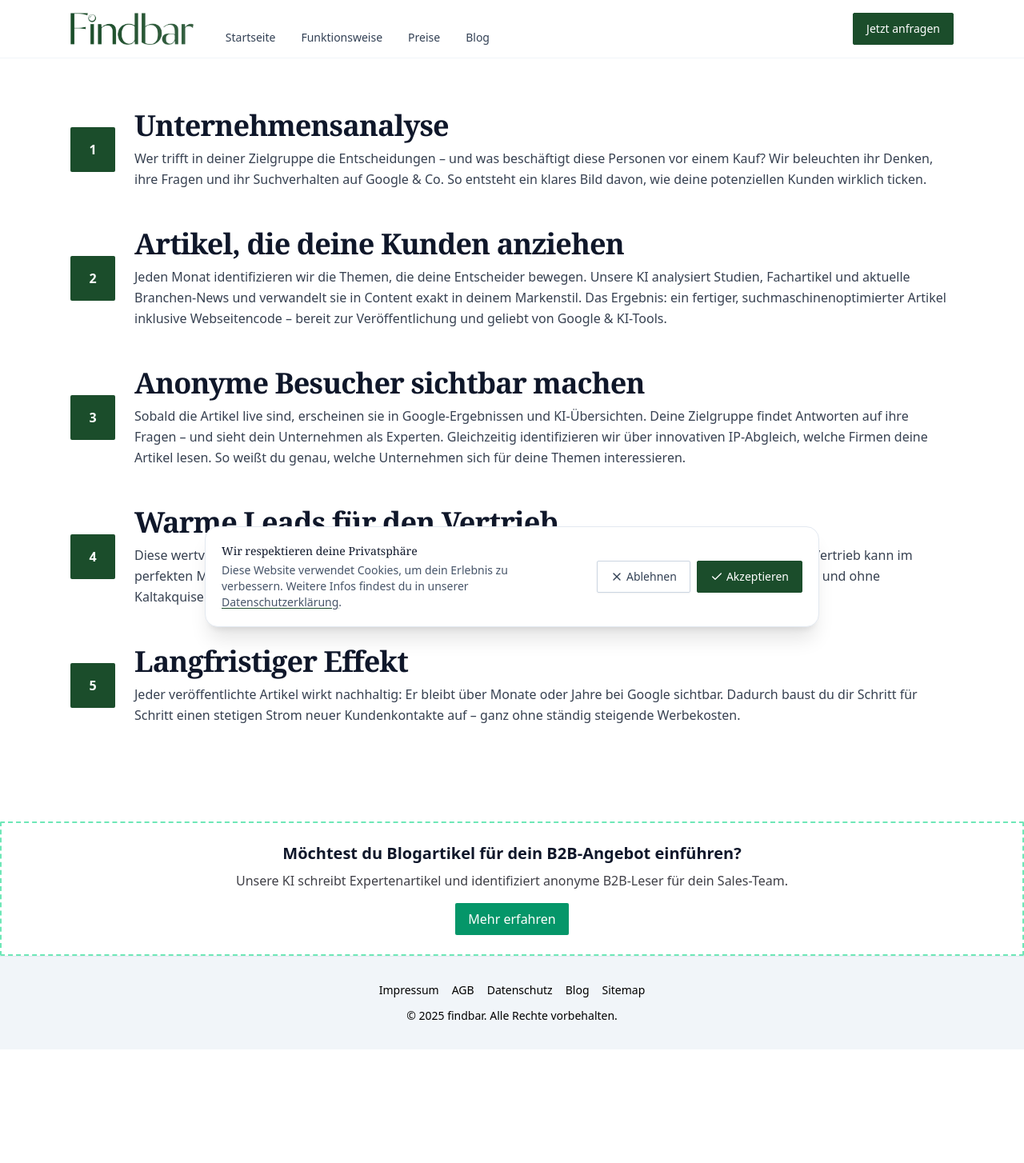
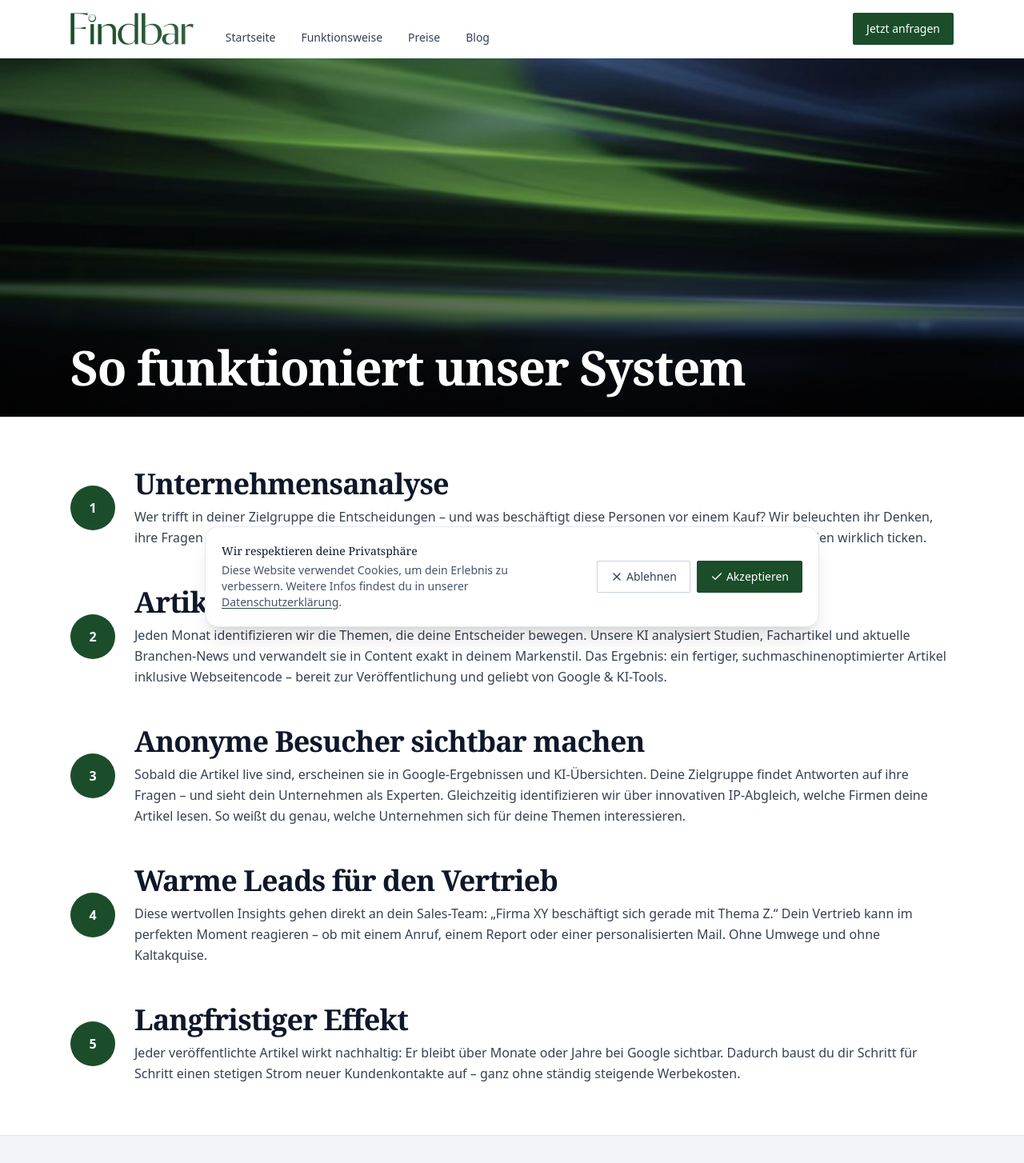
Before and after one commit to lennartnm/findbar_website, a Next.js app: page /funktionsweise in a window 1280 px wide. Shown: the top 1454 px of the page at 80% size. Before the commit the page ends 1312 px from the top, so only its background shows below. Built offline with nearby package versions, Linux system fonts and the light colour scheme.

Commit message:
Update page.tsx

```diff
--- a/src/app/funktionsweise/page.tsx
+++ b/src/app/funktionsweise/page.tsx
@@ -3,11 +3,11 @@ import Header from "@/components/ui/Header";
 import Footer from "@/components/ui/Footer";
 import React from "react";
 
-// gleiche Container-Breite wie in deinem Code
+// Einheitliche Seitenbreite wie in deinem Code
 const containerClass = "w-full max-w-6xl mx-auto px-6";
 
 export const metadata: Metadata = {
-  title: "Findbar: Funktionsweise",
+  title: "So funktioniert’s – Ablauf",
   description:
     "Von Unternehmensanalyse bis langfristigem Effekt: So läuft unser Content-und-Lead-Prozess ab.",
 };
@@ -56,10 +56,34 @@ export default function Page() {
     <>
       <Header />
 
+      {/* HERO – Bild volle Breite, Headline links unten auf 6xl-Container */}
+      <section className="relative overflow-hidden">
+        <div className="relative h-[38vh] md:h-[50vh] lg:h-[56vh]">
+          {/* Bild */}
+          <img
+            src="/HeroBildFunktionsweise.jpg"
+            alt="Visualisierung des Systems – Funktionsweise"
+            className="absolute inset-0 h-full w-full object-cover"
+            sizes="100vw"
+          />
+          {/* dunkler Verlauf für bessere Lesbarkeit */}
+          <div className="pointer-events-none absolute inset-0 bg-gradient-to-t from-black/70 via-black/20 to-transparent" />
+          {/* Headline links unten im 6xl-Container */}
+          <div className="absolute inset-x-0 bottom-0">
+            <div className={`${containerClass} pb-8`}>
+              <h1 className="text-white text-4xl md:text-6xl font-semibold tracking-tight font-serif">
+                So funktioniert unser System
+              </h1>
+            </div>
+          </div>
+        </div>
+      </section>
+
+      {/* STEPS */}
       <main className="bg-white">
         <section className="py-16">
           <div className={containerClass}>
-            <h1 className="sr-only">Ablauf</h1>
+            <h2 className="sr-only">Ablauf</h2>
 
             <ol className="space-y-10 md:space-y-12" aria-label="Prozess-Schritte">
               {steps.map((step) => (
@@ -70,19 +94,18 @@ export default function Page() {
                   {/* Nummern-Kreis (keine Verbindungslinie) */}
                   <div className="flex items-center justify-center">
                     <span
-                      className="inline-flex h-12 w-12 items-center justify-center rounded-sm text-white font-semibold
-                                 md:h-14 md:w-14"
-                      style={{ backgroundColor: "#1b4d2b" }}
+                      className="inline-flex h-12 w-12 items-center justify-center rounded-full text-white font-semibold md:h-14 md:w-14"
+                      style={{ backgroundColor: "#1c4d2b" }}
                     >
                       {step.id}
                     </span>
                   </div>
 
-                  {/* Inhalt; Zahl ist durch align-items:center auf Höhe der Headline */}
+                  {/* Inhalt; Zahl ist durch align-items:center auf Höhe der Überschrift */}
                   <div>
-                    <h2 className="text-4xl font-semibold tracking-tight font-serif">
+                    <h3 className="text-4xl font-semibold tracking-tight font-serif">
                       {step.title}
-                    </h2>
+                    </h3>
                     <p className="mt-2 text-base leading-relaxed text-gray-700">
                       {step.body}
                     </p>
@@ -92,31 +115,6 @@ export default function Page() {
             </ol>
           </div>
         </section>
-
- <section aria-label="Kontakt" className="mt-14">
-        <div className="rounded-sm border-2 border-dashed border-emerald-300 p-6 text-center">
-          <h2 className="text-xl font-bold mb-2">
-            Möchtest du Blogartikel für dein B2B-Angebot einführen?
-          </h2>
-          <p className="text-zinc-700 mb-4">
-            Unsere KI schreibt Expertenartikel und identifiziert anonyme B2B-Leser für dein Sales-Team.
-          </p>
-
-          <div className="mx-auto max-w-xl">
-            <a
-              href="https://www.findbar.info"
-              target="_blank"
-              rel="noopener noreferrer"
-              className="inline-flex items-center justify-center rounded-sm bg-emerald-600 px-4 py-2 font-medium text-white hover:bg-emerald-700"
-              aria-label="Zu findbar.info wechseln (öffnet in neuem Tab)"
-            >
-              Mehr erfahren
-            </a>
-          </div>
-        </div>
-      </section>
-
-
       </main>
 
       <Footer />
```
